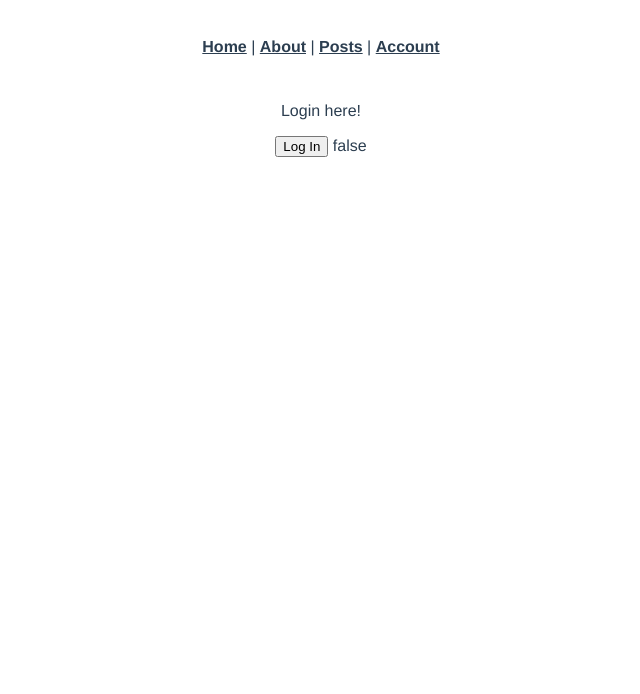
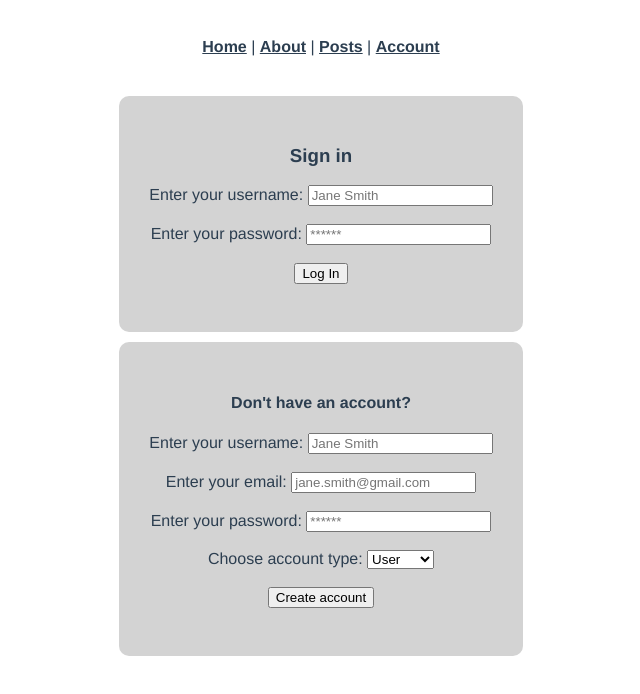
Before and after one commit to CavanBeardmore/Vue3-BlogProject, a Vue app: page / in a window 1280 px wide. Shown: the top 694 px of the page, without its empty margins (319-959 px from the left). Built offline with nearby package versions, Linux system fonts and the light colour scheme.

Commit message:
login and account creation
created oop based classes for different account types and started off a creat account mutation and added content to the login page

```diff
--- /dev/null
+++ b/src/accClass.js
@@ -0,0 +1,62 @@
+class User {
+    constructor(usern, email, passw) {
+        this.usern = usern;
+        this.email = email;
+        this.passw = passw;
+        this.acctype = 'user';
+    }
+
+    changeUsern(newName){
+        if(this.usern !== newName && newName.length > 0){
+            return this.usern = newName;
+        } else {
+            return this.usern = this.usern;
+        }
+    }
+
+    changeEmail(newEmail){
+        if(this.email !== newEmail && newEmail.length > 0){
+            return this.email = newEmail;
+        } else {
+            return this.email = this.email;
+        }
+    }
+
+    changePassw(newPassw){
+        if(this.passw !== newPassw && newPassw.length > 0){
+            return this.passw = newPassw;
+        } else {
+            return this.passw = this.passw;
+        }
+    }
+}
+
+class Creator extends User {
+    constructor(usern, email, passw){
+        super(usern, email, passw)
+        this.acctype = 'creator'
+        this.posts = [];
+    }
+
+    addPost(post){
+        if(!this.posts.includes(post) && post.length > 0){
+            this.posts = this.posts.concat(post)
+        }
+    }
+
+    deletePost(post){
+        if(this.posts.includes(post) && post.length > 0){
+            this.posts = this.posts.pop(post)
+        }
+    }
+}
+
+class Admin extends User {
+    constructor(usern, email, passw){
+        super(usern, email, passw)
+
+        this.acctype = 'admin'
+    }
+}
+
+export default { User, Creator, Admin }
--- a/src/store.js
+++ b/src/store.js
@@ -1,4 +1,5 @@
 import { createStore } from 'vuex';
+import accClass from './accClass';
 import Vue from 'vue'
 
 const store = createStore({
@@ -36,6 +37,9 @@ const store = createStore({
         },
         LOG_OUT(state) {
             state.isLoggedIn = false;
+        },
+        CREATE_ACC(state){
+
         }
     },
     actions: {}
--- a/src/views/LoginView.vue
+++ b/src/views/LoginView.vue
@@ -1,7 +1,44 @@
 <template>
-  <p> Login here! </p>
-  <button @click="logIn">Log In</button>
-  {{logInStatus}}
+  <div class="sign-in">
+    <h3> Sign in </h3>
+    <label>Enter your username: </label>
+    <input type="text" placeholder="Jane Smith">
+    <br>
+    <br>
+    <label>Enter your password: </label>
+    <input type="text" placeholder="******">
+    <br>
+    <br>
+    <button @click="logIn">Log In</button>
+    <br>
+    <br>
+  </div>
+  <div class="acc-create">
+    <h4> Don't have an account? </h4>
+    <label>Enter your username: </label>
+    <input type="text" placeholder="Jane Smith" v-model="username">
+    <br>
+    <br>
+    <label>Enter your email: </label>
+    <input type="text" placeholder="jane.smith@gmail.com" v-model="email">
+    <br>
+    <br>
+    <label>Enter your password: </label>
+    <input type="text" placeholder="******" v-model="password">
+    <br>
+    <br>
+    <label for="account-type">Choose account type: </label>
+    <select name="account-type" id="account-type" v-model="role">
+      <option value="User" selected>User</option>
+      <option value="Creator">Creator</option>
+      <option value="Admin">Admin</option>
+    </select>
+    <br>
+    <br>
+    <button @click="createAcc">Create account</button>
+    <br>
+    <br>
+  </div>
 </template>
 
 <script>
@@ -16,20 +53,46 @@ export default {
 
     const logInStatus = computed(() => store.getters.isLoggedIn)
 
+    const username = ref('');
+    const email = ref('');
+    const password = ref('');
+    const role = ref('User');
+
     function logIn() {
       store.commit('LOG_IN')
       router.push('/home');
     }
 
+    function createAcc() {
+      store.commit('CREATE_ACC')
+    }
+
     return {
       logIn,
-      logInStatus
+      logInStatus,
+      createAcc,
+      role,
+      username,
+      email,
+      password
     }
-
   }
 }
 </script>
 
 <style>
-
+.sign-in{
+  background: lightgray;
+  padding: 30px;
+  width: fit-content;
+  margin: 10px auto;
+  border-radius: 10px;
+  }
+.acc-create{
+  background: lightgray;
+  padding: 30px;
+  width: fit-content;
+  margin: 10px auto;
+  border-radius: 10px;
+  }
 </style>
```
